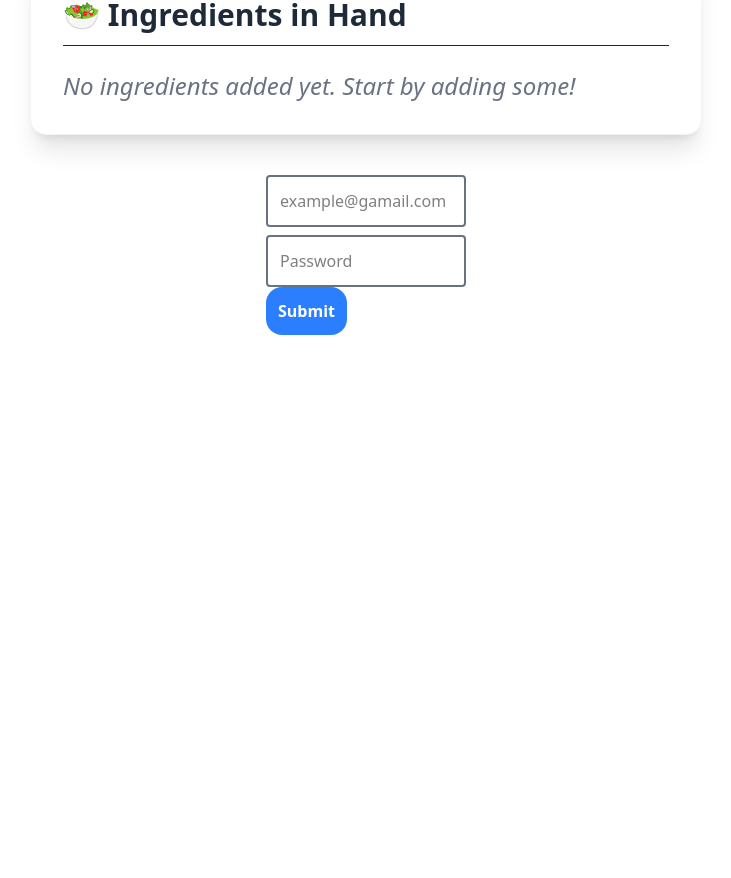
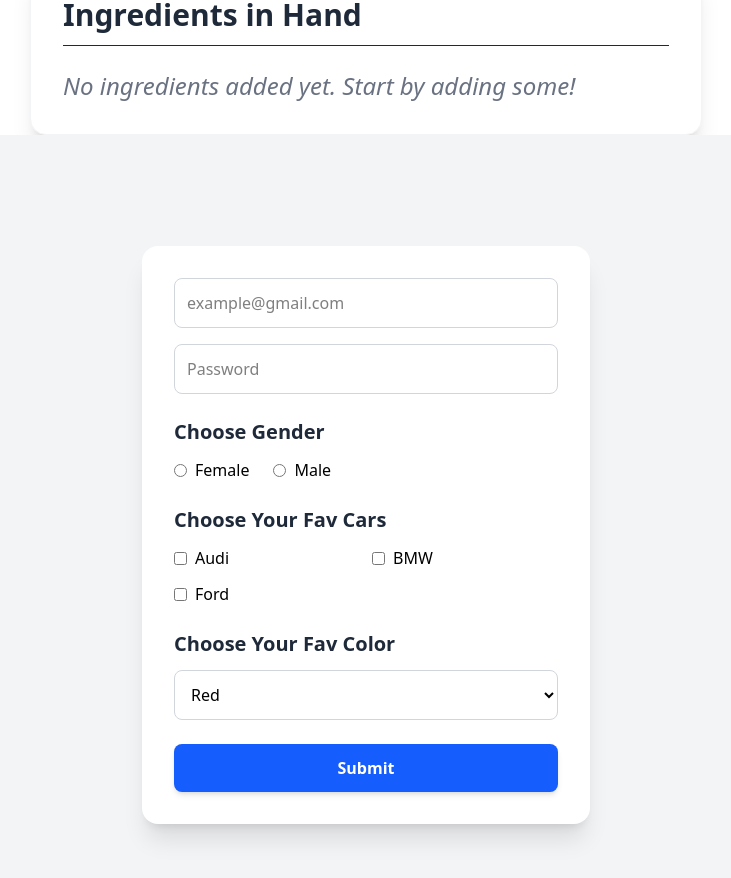
Before and after one commit to emmy-niyonsaba/The-ingredients, a React (Vite) app: page / in a window 1280 px wide. Shown: the part 256-1134 px from the top of the page, without its empty margins (274-1005 px from the left). Before the commit the page ends 800 px from the top, so only its background shows below. Built offline with nearby package versions, Linux system fonts and the light colour scheme.

Commit message:
add form handerling form and Condition rendering

```diff
--- a/src/components/Description.jsx
+++ b/src/components/Description.jsx
@@ -1,27 +1,107 @@
 const submitDescription = (e) => {
-}
+  e.preventDefault();
+  const formData = new FormData(e.target);
+  const data = Object.fromEntries(formData);
+  const cars = formData.getAll("cars");
+  const allData = { ...data, cars };
+  console.log(allData);
+};
 
 function Description() {
   return (
-        <>
-            <div className=" flex justify-center p-10">
-                <form action={submitDescription} method='get'>
-
-                    <section className=" flex flex-col gap-2 justify-center" >
-
-                        <input type="text" name="email" placeholder='example@gamail.com'
-                            className=" p-3 border-2 border-gray-500 w-50 rounded"
+    <div className="min-h-screen flex items-center justify-center bg-gray-100 px-4">
+      <form
+        onSubmit={submitDescription}
+        className="w-full max-w-md bg-white shadow-xl rounded-2xl p-8 space-y-6"
+      >
+        <section className="space-y-4">
+          <input
+            type="text"
+            name="email"
+            placeholder="example@gmail.com"
+            className="w-full p-3 border border-gray-300 rounded-lg focus:outline-none focus:ring-2 focus:ring-blue-500 transition"
           />
 
-                        <input type="password" name="password" placeholder="Password "
-                            className=" p-3 border-2 border-gray-500 w-50 rounded"
+          <input
+            type="password"
+            name="password"
+            placeholder="Password"
+            className="w-full p-3 border border-gray-300 rounded-lg focus:outline-none focus:ring-2 focus:ring-blue-500 transition"
           />
         </section>
-                    <button className=" bg-blue-500 p-3 rounded-2xl flex items-center justify-cente font-bold text-white">Submit</button>
+
+        <section className="space-y-3">
+          <h1 className="text-xl font-semibold text-gray-800">
+            Choose Gender
+          </h1>
+
+          <div className="flex gap-6">
+            <label className="flex items-center gap-2 cursor-pointer">
+              <input type="radio" name="gender" value="female" />
+              Female
+            </label>
+
+            <label className="flex items-center gap-2 cursor-pointer">
+              <input type="radio" name="gender" value="male" />
+              Male
+            </label>
+          </div>
+        </section>
+
+        <section className="space-y-3">
+          <h1 className="text-xl font-semibold text-gray-800">
+            Choose Your Fav Cars
+          </h1>
+
+          <div className="grid grid-cols-2 gap-3">
+            <label className="flex items-center gap-2 cursor-pointer">
+              <input type="checkbox" name="cars" value="audi" />
+              Audi
+            </label>
+
+            <label className="flex items-center gap-2 cursor-pointer">
+              <input type="checkbox" name="cars" value="bmw" />
+              BMW
+            </label>
+
+            <label className="flex items-center gap-2 cursor-pointer">
+              <input type="checkbox" name="cars" value="ford" />
+              Ford
+            </label>
+          </div>
+        </section>
+
+        <section className="space-y-3">
+          <h1 className="text-xl font-semibold text-gray-800">
+            Choose Your Fav Color
+          </h1>
+
+          <select
+            name="favColor"
+            className="w-full p-3 border border-gray-300 rounded-lg focus:outline-none focus:ring-2 focus:ring-blue-500 transition"
+          >
+            <option value="" disabled>
+              Select a color
+            </option>
+            <option value="red">Red</option>
+            <option value="orange">Orange</option>
+            <option value="yellow">Yellow</option>
+            <option value="green">Green</option>
+            <option value="blue">Blue</option>
+            <option value="indigo">Indigo</option>
+            <option value="violet">Violet</option>
+          </select>
+        </section>
+
+        <button
+          type="submit"
+          className="w-full bg-blue-600 hover:bg-blue-700 transition duration-200 text-white font-semibold py-3 rounded-lg shadow-md"
+        >
+          Submit
+        </button>
       </form>
     </div>
-        </>
-    )
+  );
 }
 
-export default Description
+export default Description;
--- a/src/components/ListItems.jsx
+++ b/src/components/ListItems.jsx
@@ -3,7 +3,7 @@ function ListItems({ ingredients }) {
         <div className="max-w-2xl mx-auto mt-10 bg-white shadow-xl rounded-2xl p-8 border border-gray-100">
 
             <h1 className="text-3xl font-bold text-gray-800 mb-6 border-b pb-3">
-                🥗 Ingredients in Hand
+                Ingredients in Hand
             </h1>
 
             <ul className="space-y-3">
```
Lines whose indentation alone changed are shown as unchanged.
